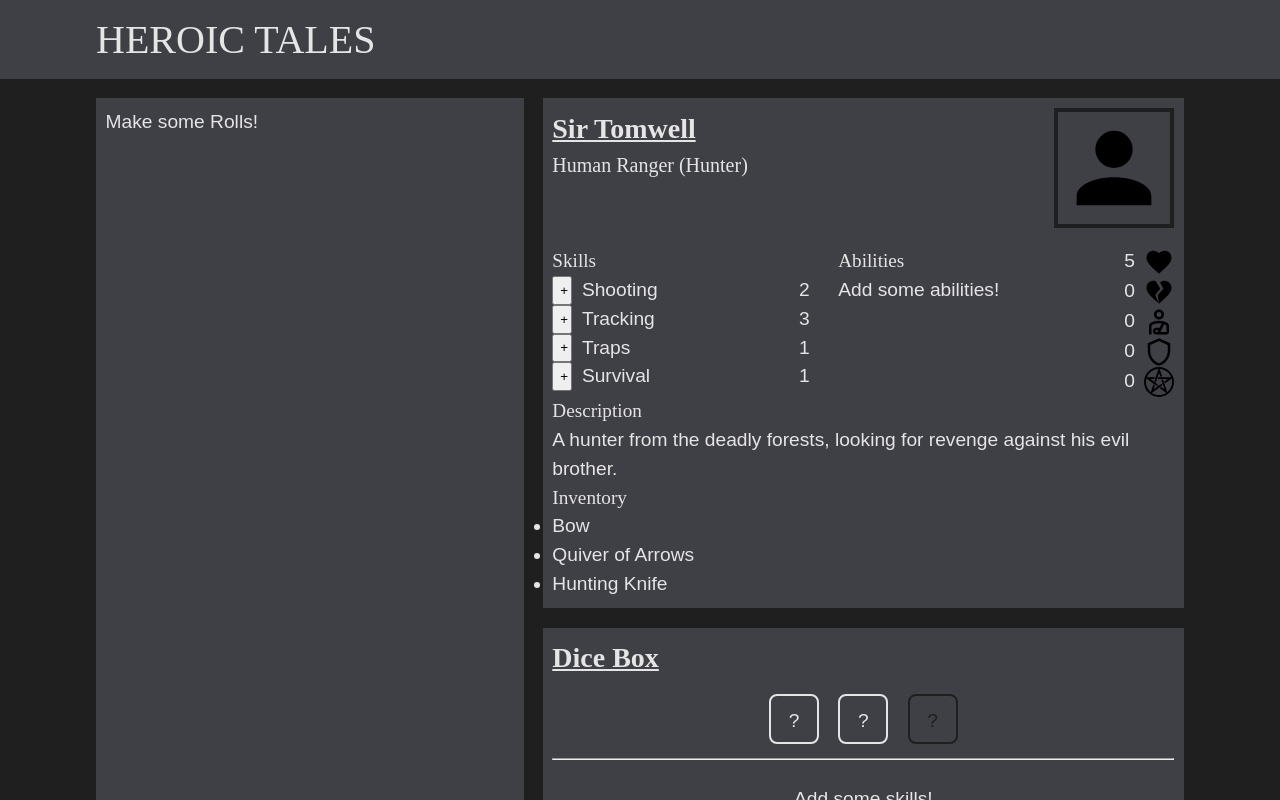
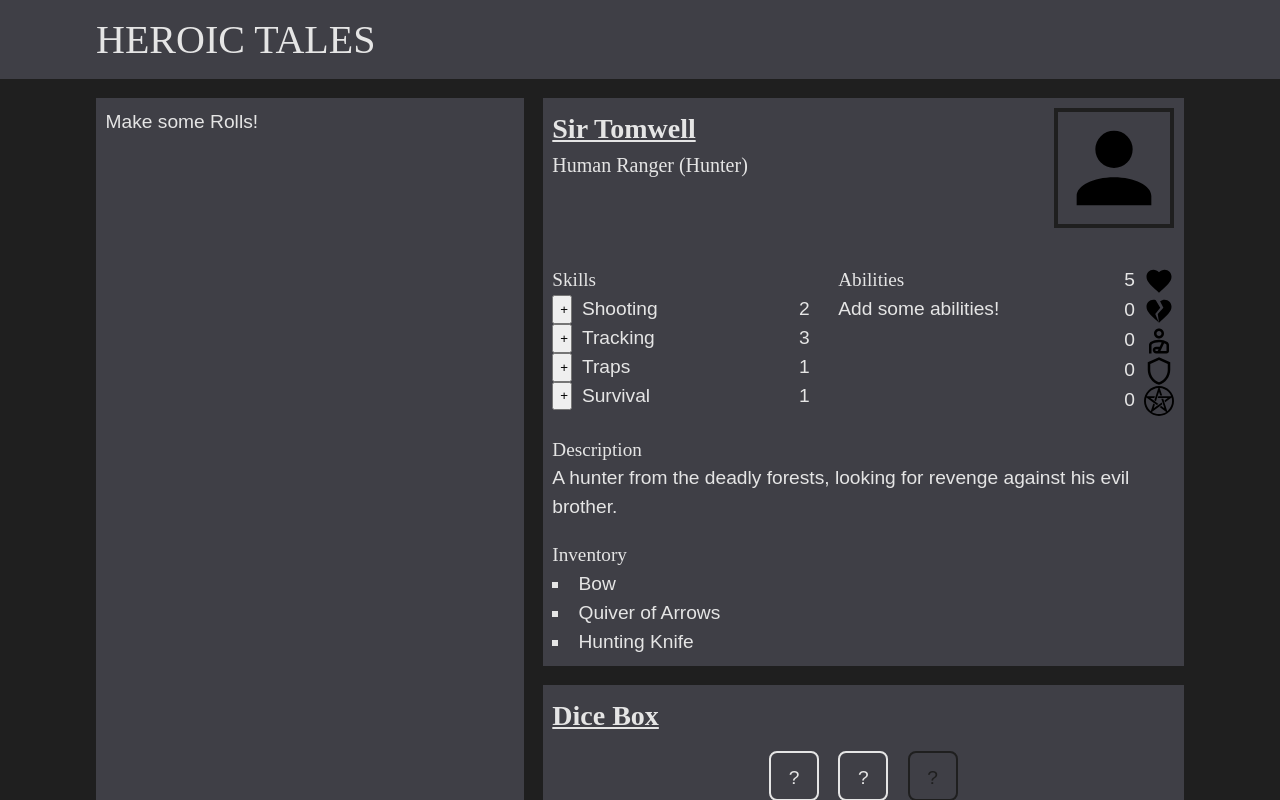
Before and after one commit to gemini-mastiff/heroic-tales-app, a React (Vite) app: page / in a window 1280 px wide. Shown: the top 800 px of the page. Built offline with nearby package versions, Linux system fonts and the light colour scheme; a web font is replaced by a local one.

Commit message:
feat: add conditional rendering for CharInv

```diff
--- a/src/components/CharSheet.jsx
+++ b/src/components/CharSheet.jsx
@@ -81,14 +81,16 @@ export default function CharSheet({ char, handleSkill, skillTotal }) {
             <p>{char.desc}</p>
           </CharDesc>
         )}
-        <CharInv>
-          <CharHeading>Inventory</CharHeading>
-          <ul>
-            {char.inventory.map((item) => {
-              return <li>{item}</li>;
-            })}
-          </ul>
-        </CharInv>
+        {char.inventory.length > 0 && (
+          <CharInv>
+            <CharHeading>Inventory</CharHeading>
+            <InvList>
+              {char.inventory.map((item) => {
+                return <InvItem>{item}</InvItem>;
+              })}
+            </InvList>
+          </CharInv>
+        )}
       </CharInfo>
     </CharSheetStyled>
   );
@@ -97,6 +99,7 @@ export default function CharSheet({ char, handleSkill, skillTotal }) {
 const CharSheetStyled = styled.div`
   display: flex;
   flex-direction: column;
+  gap: 1em;
 `;
 
 const CharHeader = styled.div`
@@ -162,8 +165,17 @@ const NumIcon = styled.img`
   width: 30px;
 `;
 
-const CharInfo = styled.div``;
+const CharInfo = styled.div`
+  display: flex;
+  flex-direction: column;
+  gap: 1em;
+`;
 
 const CharDesc = styled.div``;
 
 const CharInv = styled.div``;
+const InvList = styled.ul`
+  list-style: inside square;
+  margin: 0;
+`;
+const InvItem = styled.li``;
```
